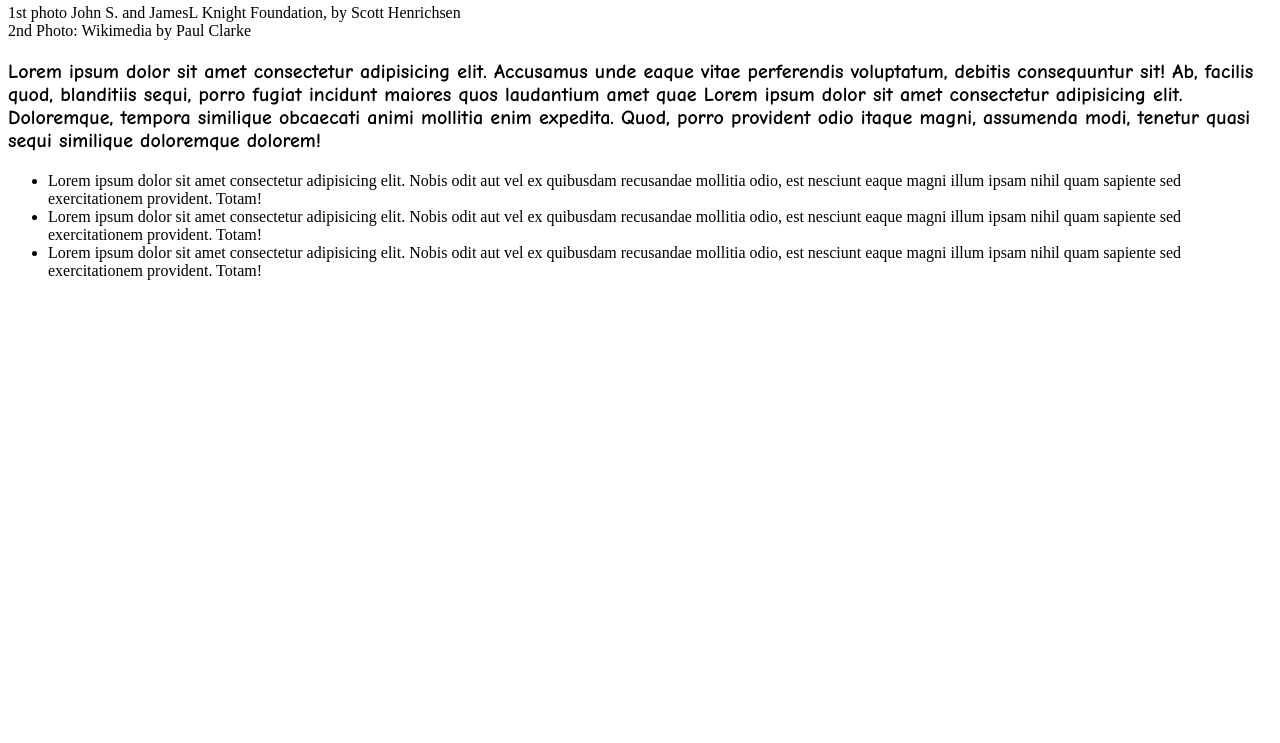
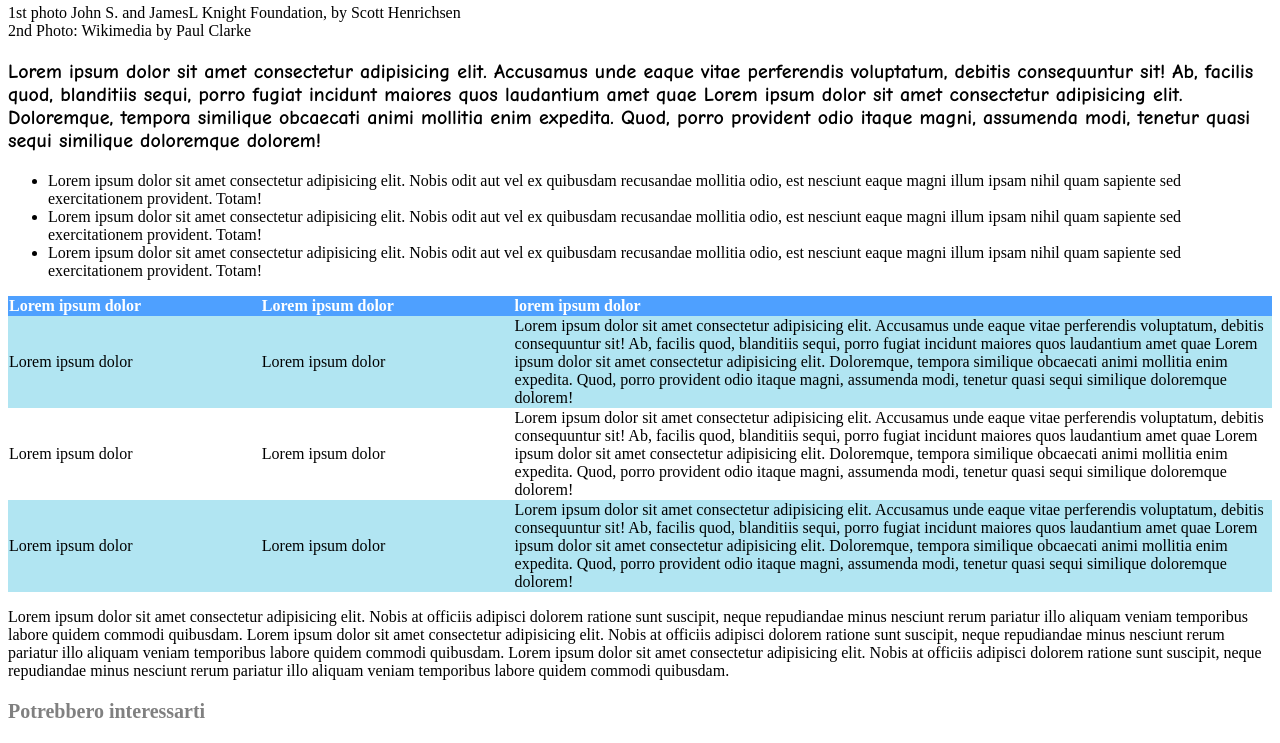
Before and after one commit to Francesco-Rianna/html-css-booleaner, a plain HTML site: page index.html in a window 1280 px wide. Shown: the part 938-1681 px from the top of the page. Before the commit the page ends 1234 px from the top, so only its background shows below. Drawn offline with Linux system fonts and the light colour scheme.

Commit message:
feat :inserted a table with a paragraph

```diff
--- a/index.html
+++ b/index.html
@@ -59,6 +59,83 @@
                     provident. Totam!
                 </li>
             </ul>
+            <!-- table with some description -->
+
+            <table>
+                <thead>
+                    <tr>
+                        <th class="rule1">Lorem ipsum dolor</th>
+                        <th class="rule2">Lorem ipsum dolor</th>
+                        <th class="rule3">lorem ipsum dolor</th>
+                    </tr>
+                </thead>
+
+                <tbody>
+                    <tr class="section-1">
+                        <td class="rule1">Lorem ipsum dolor</th>
+                        <td class="rule2">Lorem ipsum dolor</th>
+                        <td class="rule3">Lorem ipsum dolor sit amet consectetur adipisicing elit. Accusamus unde eaque
+                            vitae perferendis voluptatum, debitis consequuntur sit! Ab, facilis quod, blanditiis sequi,
+                            porro fugiat incidunt maiores quos laudantium amet quae Lorem ipsum dolor sit amet
+                            consectetur adipisicing elit. Doloremque, tempora similique obcaecati animi mollitia enim
+                            expedita. Quod, porro provident odio itaque magni, assumenda modi, tenetur quasi sequi
+                            similique doloremque dolorem!</th>
+                    </tr>
+
+                    <tr class="section-2">
+                        <td class="rule1">Lorem ipsum dolor</th>
+                        <td class="rule2">Lorem ipsum dolor</th>
+                        <td class="rule3">Lorem ipsum dolor sit amet consectetur adipisicing elit. Accusamus unde eaque
+                            vitae perferendis voluptatum, debitis consequuntur sit! Ab, facilis quod, blanditiis sequi,
+                            porro fugiat incidunt maiores quos laudantium amet quae Lorem ipsum dolor sit amet
+                            consectetur adipisicing elit. Doloremque, tempora similique obcaecati animi mollitia enim
+                            expedita. Quod, porro provident odio itaque magni, assumenda modi, tenetur quasi sequi
+                            similique doloremque dolorem!</th>
+                    </tr>
+
+                    <tr class="section-3">
+                        <td class="rule1">Lorem ipsum dolor</th>
+                        <td class="rule2">Lorem ipsum dolor</th>
+                        <td class="rule3">Lorem ipsum dolor sit amet consectetur adipisicing elit. Accusamus unde eaque
+                            vitae perferendis voluptatum, debitis consequuntur sit! Ab, facilis quod, blanditiis sequi,
+                            porro fugiat incidunt maiores quos laudantium amet quae Lorem ipsum dolor sit amet
+                            consectetur adipisicing elit. Doloremque, tempora similique obcaecati animi mollitia enim
+                            expedita. Quod, porro provident odio itaque magni, assumenda modi, tenetur quasi sequi
+                            similique doloremque dolorem!</th>
+                    </tr>
+                </tbody>
+            </table>
+
+
+
+            <p>
+                Lorem ipsum dolor sit amet consectetur adipisicing elit. Nobis at officiis adipisci dolorem ratione
+                sunt suscipit, neque repudiandae minus nesciunt rerum pariatur illo aliquam veniam temporibus labore
+                quidem commodi quibusdam. Lorem ipsum dolor sit amet consectetur adipisicing elit. Nobis at officiis
+                adipisci dolorem ratione
+                sunt suscipit, neque repudiandae minus nesciunt rerum pariatur illo aliquam veniam temporibus labore
+                quidem commodi quibusdam. Lorem ipsum dolor sit amet consectetur adipisicing elit. Nobis at officiis
+                adipisci dolorem ratione
+                sunt suscipit, neque repudiandae minus nesciunt rerum pariatur illo aliquam veniam temporibus labore
+                quidem commodi quibusdam.
+            </p>
+
+            <h3 class="under-title">Potrebbero interessarti</h3>
+
+
+
+
+
+
+
+
+
+
+
+
+
+            <!-- /table with some description -->
+
 
 
 
--- a/style.css
+++ b/style.css
@@ -30,3 +30,40 @@
     font-size: 20px;
     font-family: 'Comic Neue', cursive;
 }
+
+table {
+    background-color: #4EA0FF;
+    border-spacing: 0;
+
+}
+
+th {
+    color: white;
+}
+
+
+.rule1,
+.rule2 {
+    width: 20%;
+
+
+}
+
+tr {
+    text-align: left;
+}
+
+
+.rule3 {
+    width: 60%;
+
+}
+
+.section-1,
+.section-3 {
+    background-color: #B1E5F2;
+}
+
+.section-2 {
+    background-color: white;
+}
```
